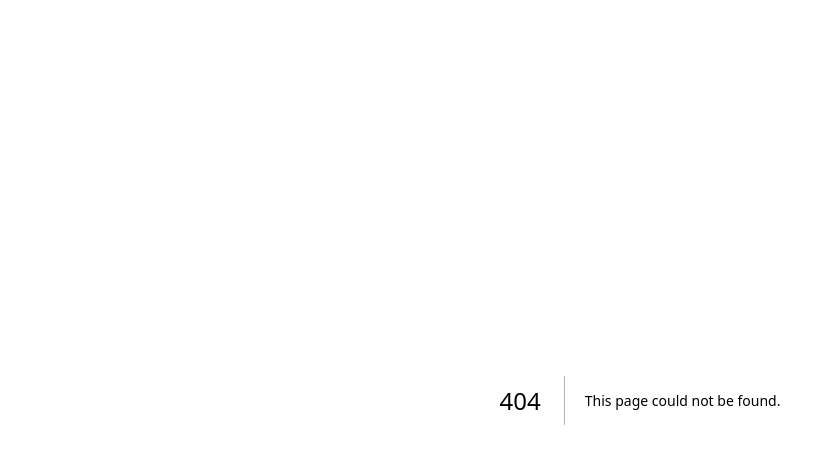
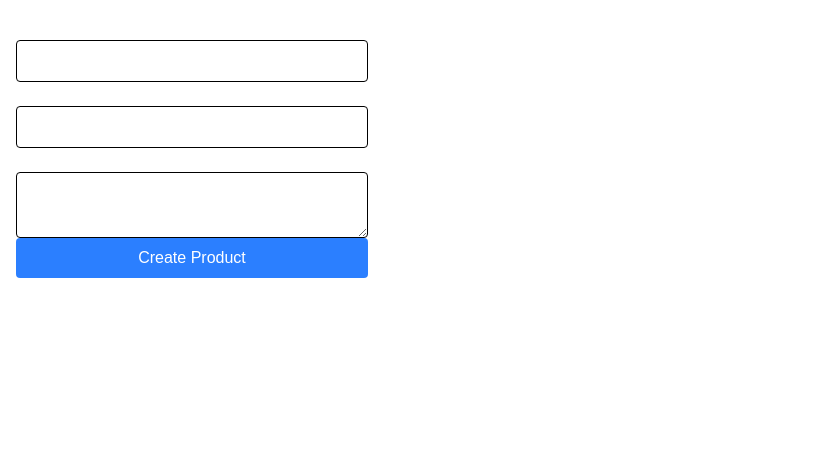
Before and after one commit to denleonchev/nextjs-data-fetching, a Next.js app: page /products-db-create in a window 1280 px wide. Before the commit this address had no page. Shown: the top 464 px of the page, without its empty margins (0-827 px from the left). Built offline with nearby package versions, Linux system fonts and the light colour scheme; no server answers; the database is empty.

Commit message:
start with server actions

```diff
--- /dev/null
+++ b/src/app/products-db-create/page.tsx
@@ -0,0 +1,47 @@
+import { addProduct } from "@/prisma-db";
+import { redirect } from "next/navigation";
+
+export default function AddProductPage() {
+    async function createProduct(formData: FormData) {
+        "use server";
+        const title = formData.get("title") as string;
+        const price = formData.get("price") as string;
+        const description = formData.get("description") as string;
+
+        await addProduct(title, parseInt(price), description);
+
+        redirect('/products-db');
+    }
+    return (
+    <form action={createProduct} className="p-4 space-y-4 max-w-96">
+      <label className="text-white">
+        Title
+        <input
+          type="text"
+          className="block w-full p-2 text-black border rounded"
+          name="title"
+        />
+      </label>
+      <label className="text-white">
+        Price
+        <input
+          type="number"
+          className="block w-full p-2 text-black border rounded"
+          name="price"
+        />
+      </label>
+      <label className="text-white">
+        Description
+        <textarea
+          className="block w-full p-2 text-black border rounded"
+          name="description"
+        />
+      </label>
+      <button
+        type="submit"
+        className="block w-full p-2 text-white bg-blue-500 rounded disabled:bg-gray-500"
+      >Create Product
+      </button>
+    </form>
+    )
+}
```
